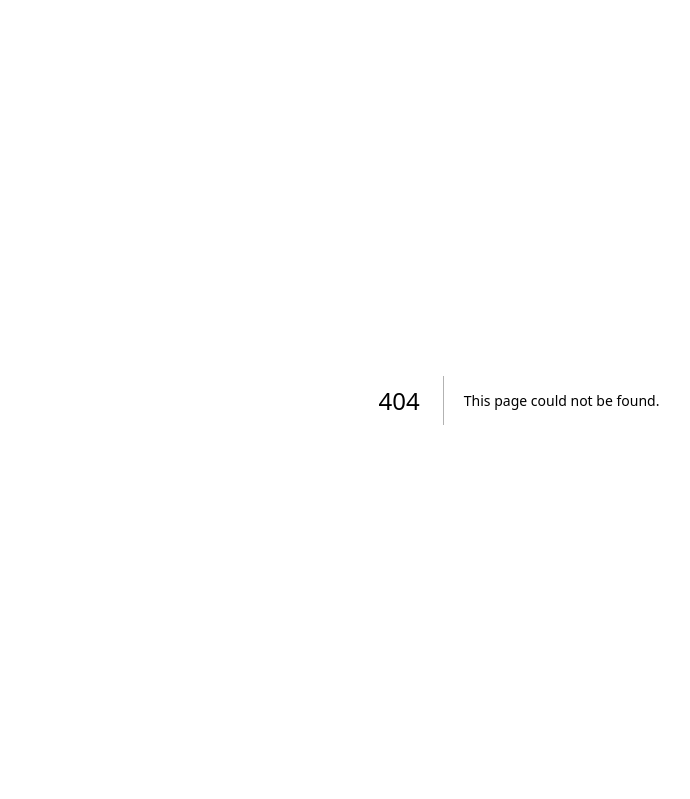
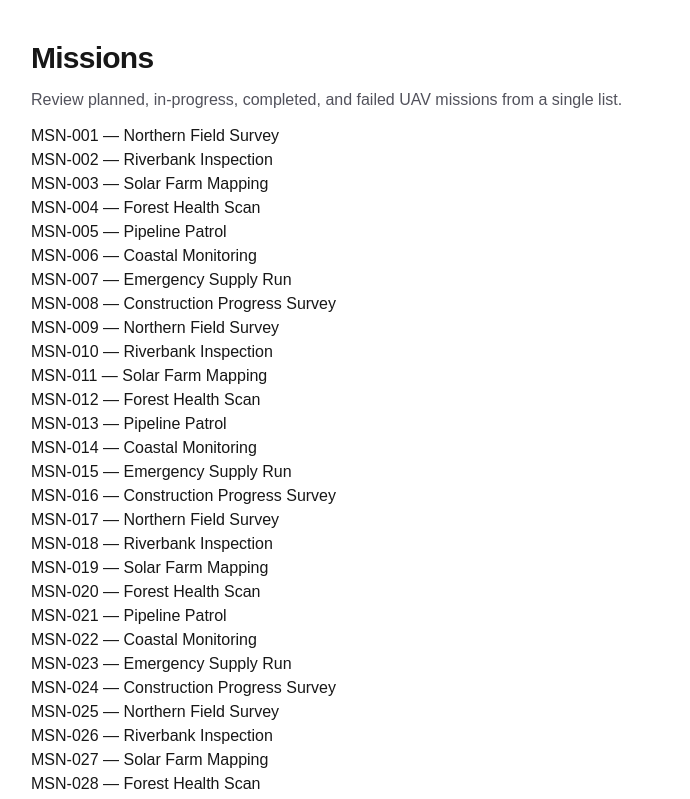
Before and after one commit to Phongphisut-Khenchat-Personal/uav-mission-dashboard, a Next.js app: page /missions in a window 1280 px wide. Before the commit this address had no page. Shown: the top 799 px of the page, without its empty margins (121-811 px from the left). Built offline with nearby package versions, Linux system fonts and the light colour scheme.

Commit message:
feat: display missions from mock API

```diff
--- /dev/null
+++ b/src/app/missions/page.tsx
@@ -0,0 +1,16 @@
+import { MissionList } from "@/components/missions/MissionList";
+
+export default function MissionsPage() {
+  return (
+    <main className="mx-auto flex w-full max-w-5xl flex-col gap-3 px-6 py-10">
+      <h1 className="text-3xl font-semibold tracking-tight">Missions</h1>
+
+      <p className="max-w-2xl text-zinc-600 dark:text-zinc-400">
+        Review planned, in-progress, completed, and failed UAV missions from a
+        single list.
+      </p>
+
+      <MissionList />
+    </main>
+  );
+}
--- /dev/null
+++ b/src/components/missions/MissionList.tsx
@@ -0,0 +1,61 @@
+"use client";
+
+import { useEffect, useState } from "react";
+import type { Mission } from "@/types/mission";
+
+interface MissionsResponse {
+  data: Mission[];
+  total: number;
+}
+
+export function MissionList() {
+  const [missions, setMissions] = useState<Mission[]>([]);
+  const [isLoading, setIsLoading] = useState(true);
+  const [error, setError] = useState<string | null>(null);
+
+  useEffect(() => {
+    async function loadMissions() {
+      try {
+        const response = await fetch("/api/missions");
+
+        if (!response.ok) {
+          const payload = (await response.json()) as { message?: string };
+          throw new Error(payload.message ?? "Unable to load missions");
+        }
+
+        const payload = (await response.json()) as MissionsResponse;
+        setMissions(payload.data);
+      } catch (caught) {
+        setError(
+          caught instanceof Error ? caught.message : "Unable to load missions",
+        );
+      } finally {
+        setIsLoading(false);
+      }
+    }
+
+    void loadMissions();
+  }, []);
+
+  if (isLoading) {
+    return <p>Loading missions...</p>;
+  }
+
+  if (error) {
+    return <p>{error}</p>;
+  }
+
+  if (missions.length === 0) {
+    return <p>No missions available.</p>;
+  }
+
+  return (
+    <ul>
+      {missions.map((mission) => (
+        <li key={mission.id}>
+          {mission.code} — {mission.name}
+        </li>
+      ))}
+    </ul>
+  );
+}
```
